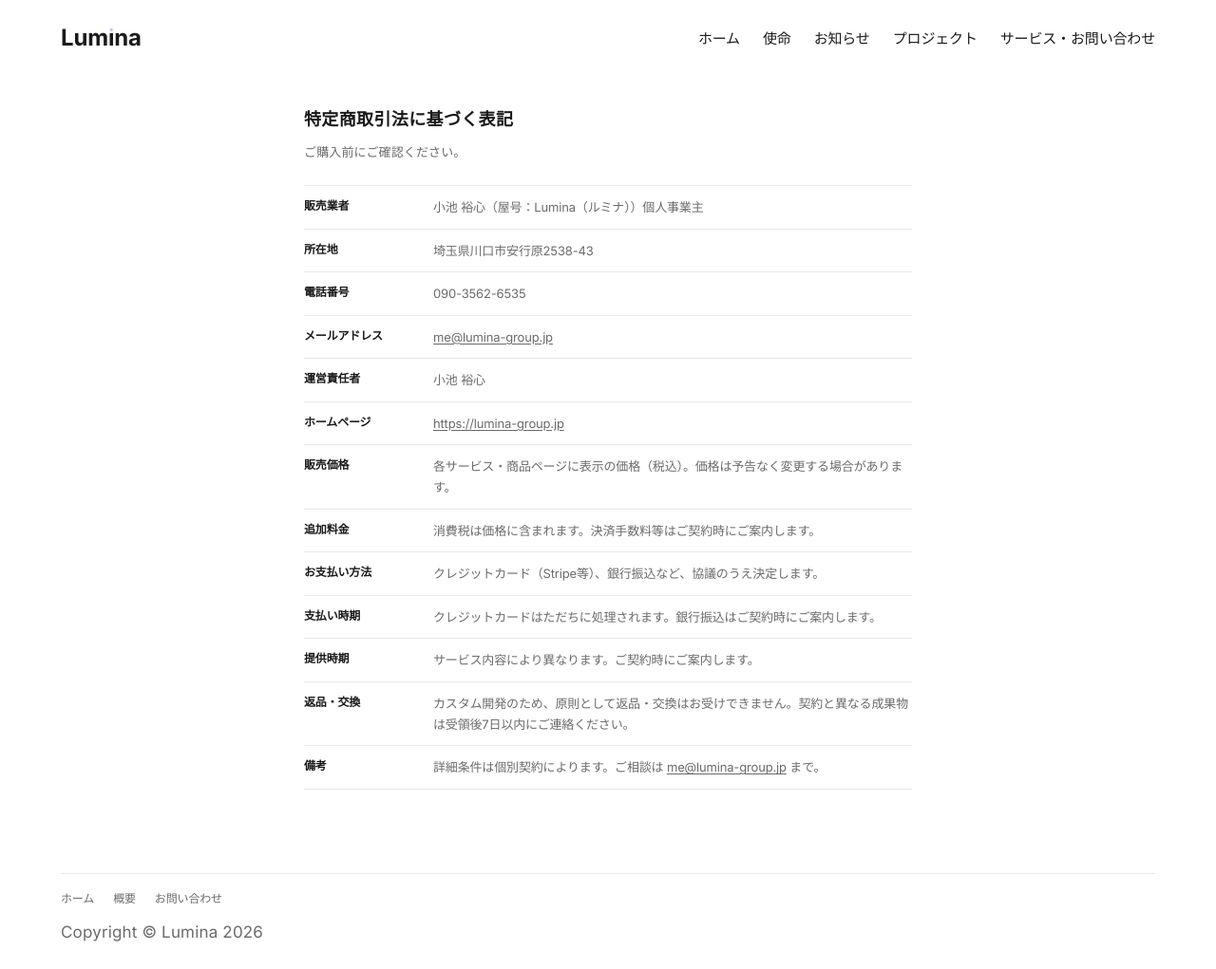
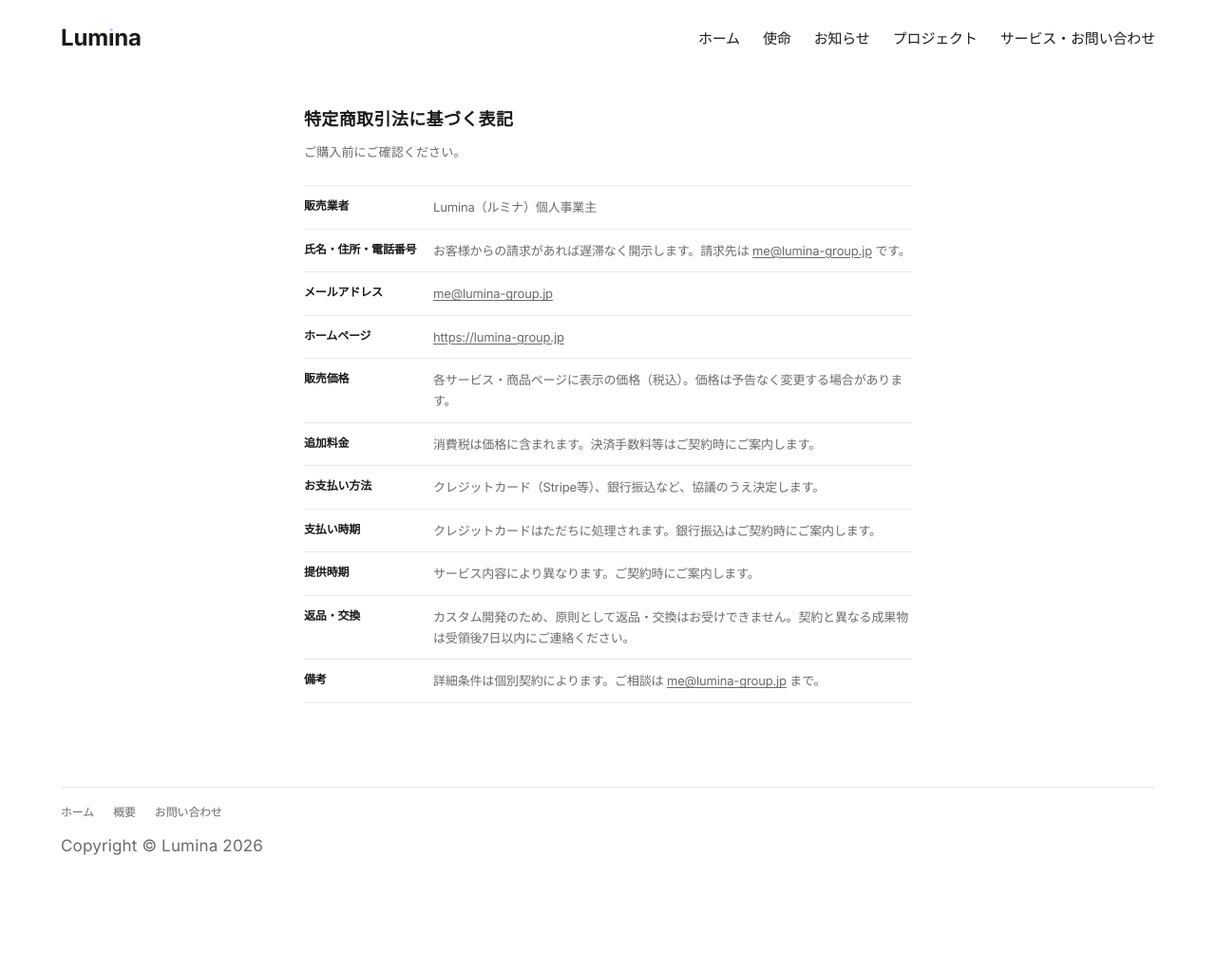
Before and after one commit to Lumina-Group/Lumina, a Jekyll site: the page pages/commerce.html, which Jekyll copies as it is, in a window 1280 px wide and 1021 px high. Shown: the whole window at 95% size. Built offline with Jekyll 4.4.1, drawn with Linux system fonts in a browser that asks for light colours.

Commit message:
ffixdesingn

```diff
--- a/pages/commerce.html
+++ b/pages/commerce.html
@@ -50,23 +50,15 @@
                 <dl class="commerce-info-list">
                     <div class="commerce-info-item">
                         <dt>販売業者</dt>
-                        <dd>小池 裕心（屋号：Lumina（ルミナ））個人事業主</dd>
+                        <dd>Lumina（ルミナ）個人事業主</dd>
                     </div>
                     <div class="commerce-info-item">
-                        <dt>所在地</dt>
-                        <dd>埼玉県川口市安行原2538-43</dd>
-                    </div>
-                    <div class="commerce-info-item">
-                        <dt>電話番号</dt>
-                        <dd>090-3562-6535</dd>
+                        <dt>氏名・住所・電話番号</dt>
+                        <dd>お客様からの請求があれば遅滞なく開示します。請求先は <a href="mailto:me@lumina-group.jp">me@lumina-group.jp</a> です。</dd>
                     </div>
                     <div class="commerce-info-item">
                         <dt>メールアドレス</dt>
                         <dd><a href="mailto:me@lumina-group.jp">me@lumina-group.jp</a></dd>
-                    </div>
-                    <div class="commerce-info-item">
-                        <dt>運営責任者</dt>
-                        <dd>小池 裕心</dd>
                     </div>
                     <div class="commerce-info-item">
                         <dt>ホームページ</dt>
```
Also changed, not shown: music/pages/commerce.html (+3 -11 lines).
